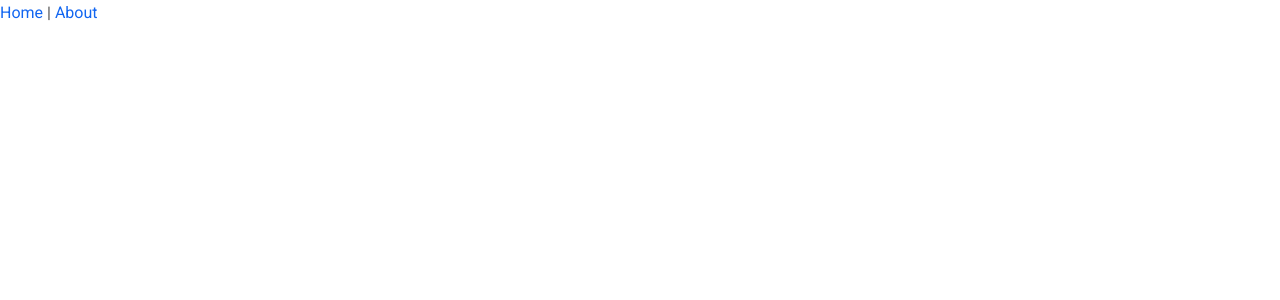
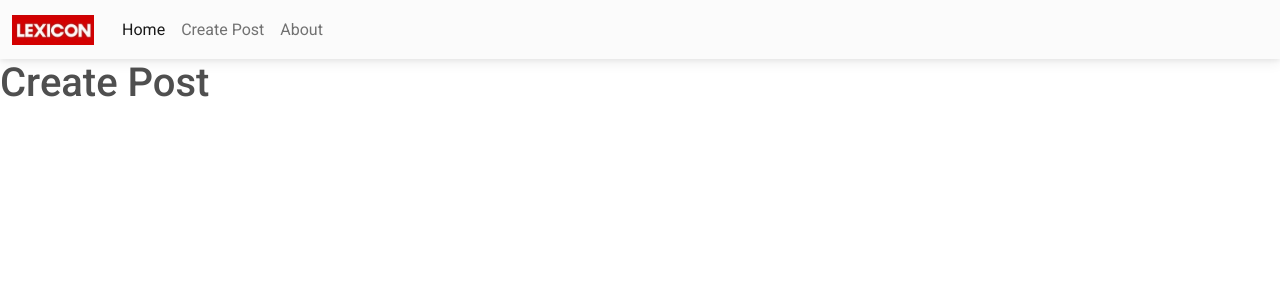
Before and after one commit to johnLexicon/lexicon_view_labb3, a Vue app: page /create in a window 1280 px wide. Shown: the top 300 px of the page. Built offline with nearby package versions, Linux system fonts and the light colour scheme.

Commit message:
Added Navbar component.

```diff
--- a/src/App.vue
+++ b/src/App.vue
@@ -1,9 +1,16 @@
 <template>
   <div id="app">
-    <div id="nav">
-      <router-link to="/">Home</router-link> |
-      <router-link to="/about">About</router-link>
-    </div>
-    <router-view/>
+    <Navbar />
+    <router-view />
   </div>
 </template>
+
+<script>
+import Navbar from "./components/Navbar";
+export default {
+  name: "App",
+  components: {
+    Navbar,
+  },
+};
+</script>
--- /dev/null
+++ b/src/components/Navbar.vue
@@ -0,0 +1,36 @@
+<template>
+  <nav class="navbar navbar-expand-lg navbar-light bg-light">
+    <div class="container-fluid">
+      <a class="navbar-brand" href="#"
+        ><img src="../assets/lexicon.jpg" alt="Lexicon" height="30"
+      /></a>
+      <button
+        class="navbar-toggler"
+        type="button"
+        data-mdb-toggle="collapse"
+        data-mdb-target="#navbarNavAltMarkup"
+        aria-controls="navbarNavAltMarkup"
+        aria-expanded="false"
+        aria-label="Toggle navigation"
+      >
+        <i class="fas fa-bars"></i>
+      </button>
+      <div class="collapse navbar-collapse" id="navbarNavAltMarkup">
+        <div class="navbar-nav">
+          <router-link class="nav-link active" aria-current="page" to="/"
+            >Home</router-link
+          >
+          <router-link class="nav-link" to="/create">Create Post</router-link>
+          <router-link class="nav-link" to="/about">About</router-link>
+        </div>
+      </div>
+    </div>
+  </nav>
+</template>
+
+<script>
+export default {};
+</script>
+
+<style>
+</style>
--- a/src/router/index.js
+++ b/src/router/index.js
@@ -1,14 +1,20 @@
-import Vue from 'vue'
-import VueRouter from 'vue-router'
-import Home from '../views/Home.vue'
+import Vue from 'vue';
+import VueRouter from 'vue-router';
+import Home from '../views/Home.vue';
+import CreatePost from '../views/CreatePost.vue';
 
-Vue.use(VueRouter)
+Vue.use(VueRouter);
 
 const routes = [
   {
     path: '/',
     name: 'Home',
-    component: Home
+    component: Home,
+  },
+  {
+    path: '/create',
+    name: 'CreatePost',
+    component: CreatePost,
   },
   {
     path: '/about',
@@ -16,16 +22,16 @@ const routes = [
     // route level code-splitting
     // this generates a separate chunk (about.[hash].js) for this route
     // which is lazy-loaded when the route is visited.
-    component: function () {
-      return import(/* webpackChunkName: "about" */ '../views/About.vue')
-    }
-  }
-]
+    component: function() {
+      return import(/* webpackChunkName: "about" */ '../views/About.vue');
+    },
+  },
+];
 
 const router = new VueRouter({
   mode: 'history',
   base: process.env.BASE_URL,
-  routes
-})
+  routes,
+});
 
-export default router
+export default router;
--- /dev/null
+++ b/src/views/CreatePost.vue
@@ -0,0 +1,14 @@
+<template>
+  <div class="createPost">
+    <h1>Create Post</h1>
+  </div>
+</template>
+
+<script>
+export default {
+  name: "CreatePost",
+};
+</script>
+
+<style>
+</style>
```
Also changed, not shown: src/assets/lexicon.jpg (added), src/assets/logo.png (deleted).
